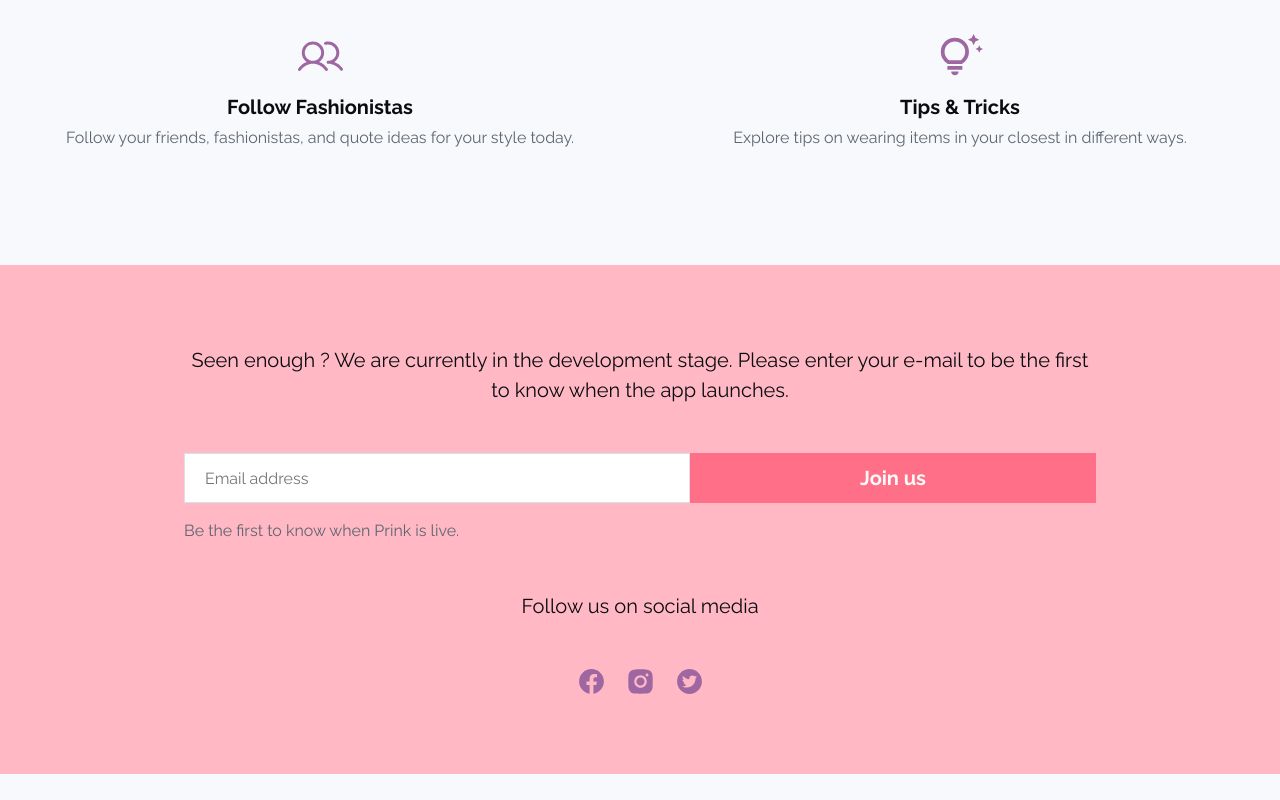
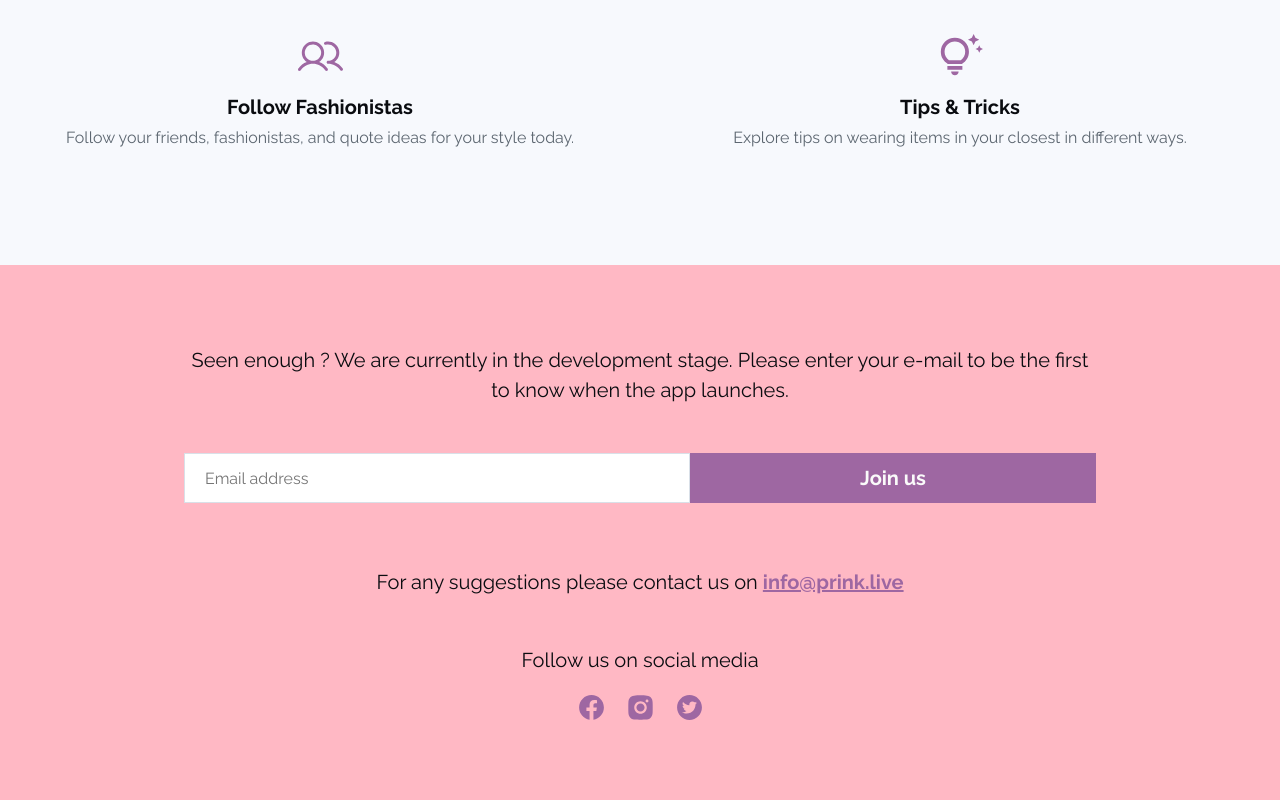
Before and after one commit to Ahmad-Zaaza/Prink-Landing-page, a Next.js app: page / in a window 1280 px wide. Shown: the part 2421-3221 px from the top of the page. Before the commit the page ends 3195 px from the top, so only its background shows below. Built offline with nearby package versions, Linux system fonts and the light colour scheme.

Commit message:
finalizing styles

```diff
--- a/components/Footer/Footer.tsx
+++ b/components/Footer/Footer.tsx
@@ -13,9 +13,19 @@ const Footer = () => {
           Seen enough ? We are currently in the development stage. Please enter
           your e-mail to be the first to know when the app launches.
         </Subtitle>
-        <JoinUsForm />
-        <Subtitle>Follow us on social media</Subtitle>
-        <SocialLinks />
+        <JoinUsForm buttonVariant="secondary" hideSubtitle />
+
+        <Subtitle>
+          For any suggestions please contact us on{" "}
+          <Email href="mailto://info@prink.live">info@prink.live</Email>
+        </Subtitle>
+
+        <div>
+          <Subtitle style={{ marginBottom: 20 }}>
+            Follow us on social media
+          </Subtitle>
+          <SocialLinks />
+        </div>
       </MaxWidthWrapper>
     </FooterWrapper>
   );
@@ -26,8 +36,22 @@ export default Footer;
 const Subtitle = styled.p`
   line-height: 25px;
   text-align: center;
+
   @media ${p => p.theme.queries.tabletAndUp} {
     font-size: ${20 / 16}rem;
     line-height: 30px;
   }
 `;
+
+const Email = styled.a`
+  cursor: pointer;
+  color: var(--color-secondary);
+  font-weight: 600;
+  text-decoration: underline;
+  @media ${p => p.theme.queries.hoverPointerDevices} {
+    text-decoration: none;
+    &:hover {
+      text-decoration: underline;
+    }
+  }
+`;
--- a/components/JoinUsForm/JoinUsForm.tsx
+++ b/components/JoinUsForm/JoinUsForm.tsx
@@ -1,9 +1,14 @@
 import axios from "axios";
 import { FormEventHandler, useState } from "react";
-import styled from "styled-components";
+import styled, { CSSProperties } from "styled-components";
 import { emailRegex } from "../../lib/constants";
 
-const JoinUsForm = () => {
+interface IProps {
+  hideSubtitle?: boolean;
+  buttonVariant?: "primary" | "secondary";
+}
+
+const JoinUsForm = ({ hideSubtitle, buttonVariant = "primary" }: IProps) => {
   const [email, setEmail] = useState<string>("");
   const [error, setError] = useState("");
 
@@ -42,11 +47,29 @@ const JoinUsForm = () => {
           onChange={e => setEmail(e.target.value)}
           placeholder="Email address"
         />
-        <Button disabled={isLoading}>Join us</Button>
+        <Button
+          style={
+            {
+              "--color":
+                buttonVariant === "primary"
+                  ? "var(--color-on-primary)"
+                  : "var(--color-on-secondary)",
+              "--bg":
+                buttonVariant === "primary"
+                  ? "var(--color-primary)"
+                  : "var(--color-secondary)",
+            } as CSSProperties
+          }
+          disabled={isLoading}
+        >
+          Join us
+        </Button>
       </Wrapper>
       {error && <ErrorMessage>{error}</ErrorMessage>}
       {message && <SuccessMessage>{message}</SuccessMessage>}
-      <Subtitle>Be the first to know when Prink is live.</Subtitle>
+      {!hideSubtitle && (
+        <Subtitle>Be the first to know when Prink is live.</Subtitle>
+      )}
     </div>
   );
 };
@@ -79,8 +102,8 @@ const Button = styled.button`
   font-size: ${20 / 16}rem;
   height: 50px;
   width: 100%;
-  background-color: var(--color-primary);
-  color: var(--color-on-primary);
+  background-color: var(--bg);
+  color: var(--color);
   font-weight: 700;
   cursor: pointer;
   text-align: center;
```
